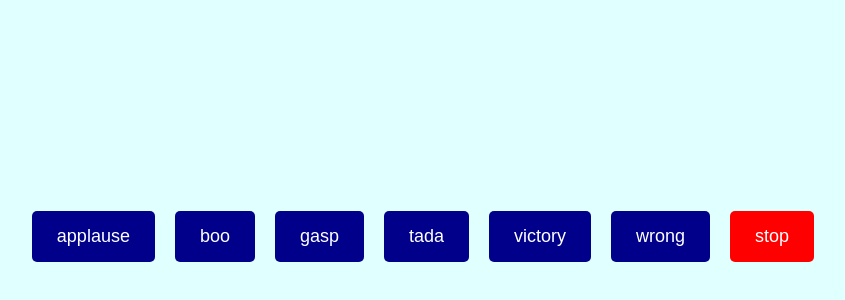
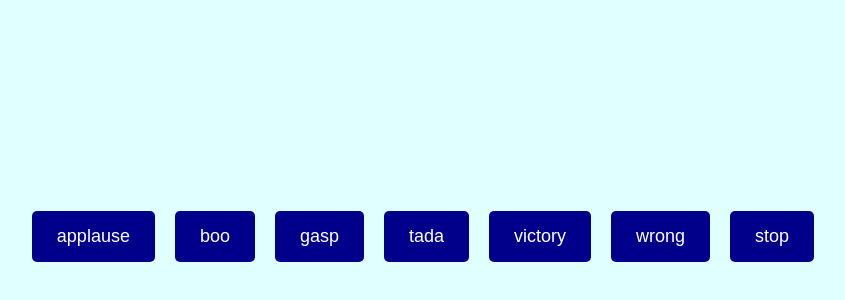
Before and after one commit to acciojob/Soundbar-priyanshu0007-bit, a website: page main.html in a window 1280 px wide. Shown: the part 164-464 px from the top of the page, without its empty margins (217-1062 px from the left). Drawn offline with Linux system fonts and the light colour scheme.

Commit message:
created a submission

```diff
--- a/main.html
+++ b/main.html
@@ -15,7 +15,7 @@
 	<button class="btn" id="tada">tada</button>
 	<button class="btn" id="victory">victory</button>
 	<button class="btn" id="wrong">wrong</button>
-	<button class="stop" id="stop">stop</button>
+	<button class="btn" id="stop">stop</button>
 	</section>
 
     <script type="text/javascript" src="./script.js">
```
